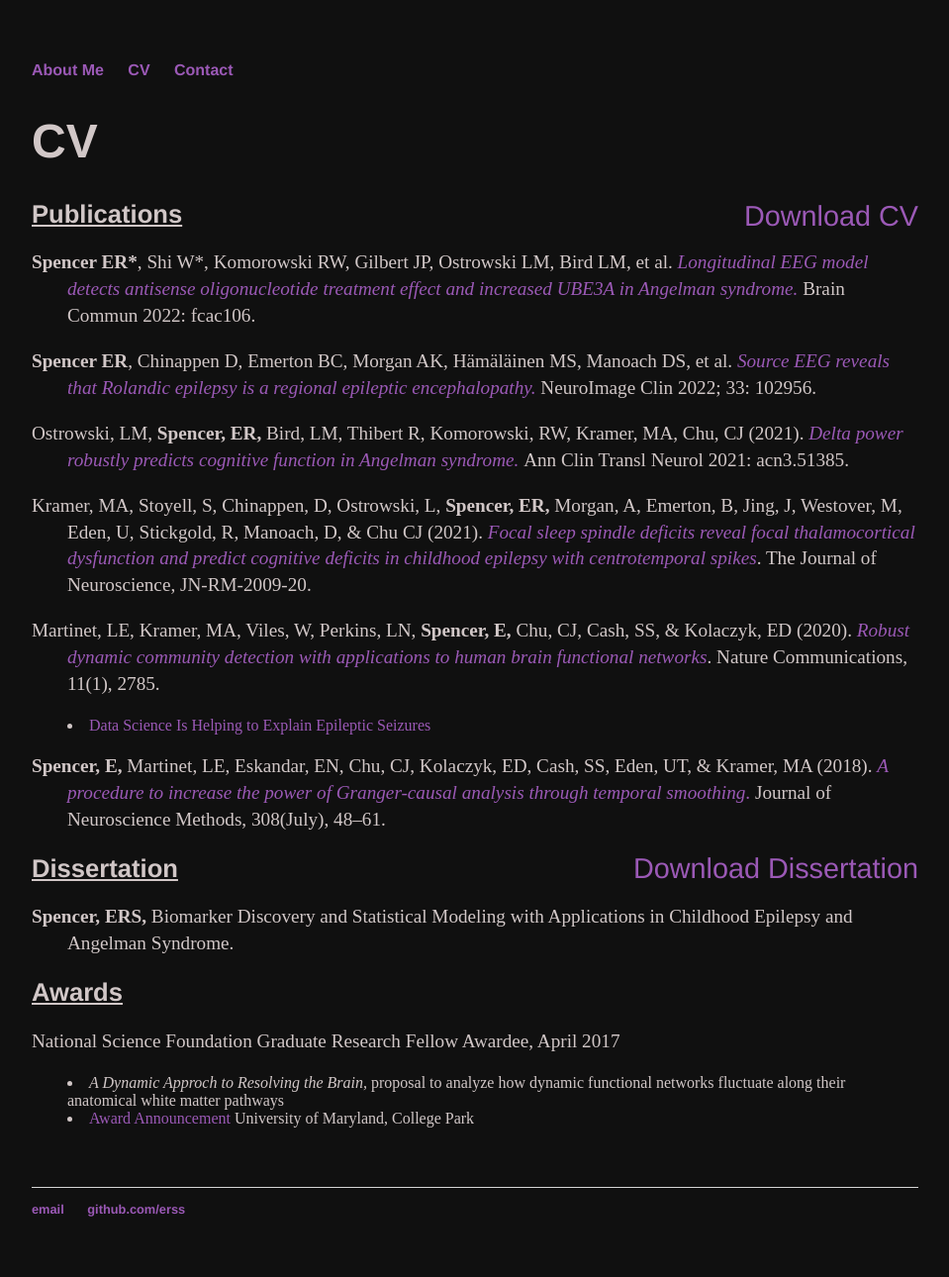
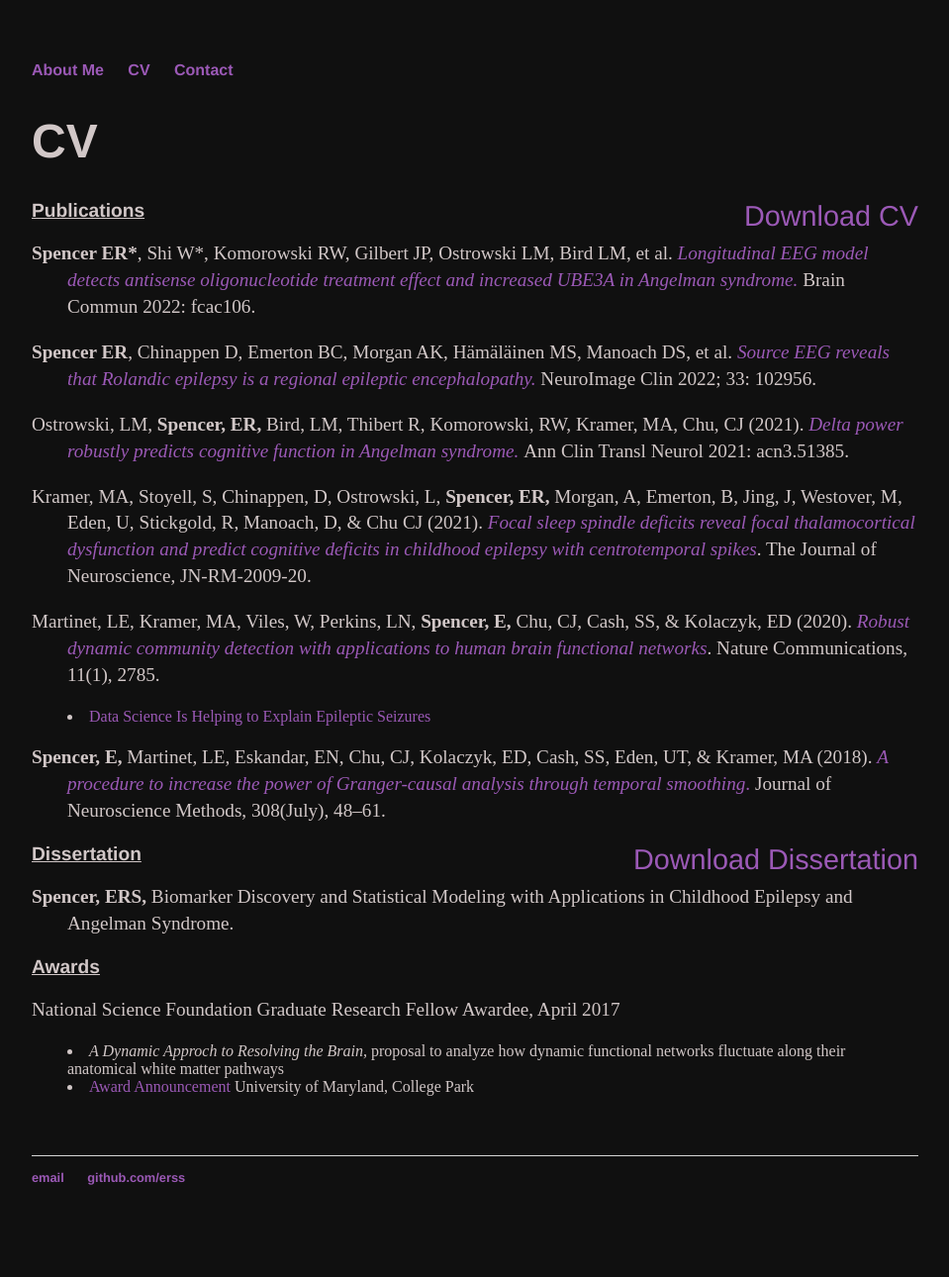
Before and after one commit to erss/erss.github.io, a Jekyll site: the page built from cv/index.html, in a window 1280 px wide. Shown: the whole page at 99% size, without its empty margins (160-1119 px from the left). Built offline with Jekyll 4.4.1, drawn with Linux system fonts in a browser that asks for light colours; after the commit the page ends 1259 px from its top, so only the background shows below that.

Commit message:
Update main.css

```diff
--- a/css/main.css
+++ b/css/main.css
@@ -26,7 +26,7 @@ ul.posts li { list-style: none; }
 /* CV */
 .cv { margin: 0px 0px 60px; }
 .cv h1 { font-size: 3em; }
-.cv h2 {text-decoration: underline; font-size: 1.6em; }
+.cv h2 {text-decoration: underline; font-size: 1.2em; }
 .cv p {text-indent: -36px; padding-left: 36px;}
 .cv li {padding-left: 36px;}
 .cv address, .cv .download { font-family: 'Helvetica', 'Arial', 'Sans-Serif'; }
```
